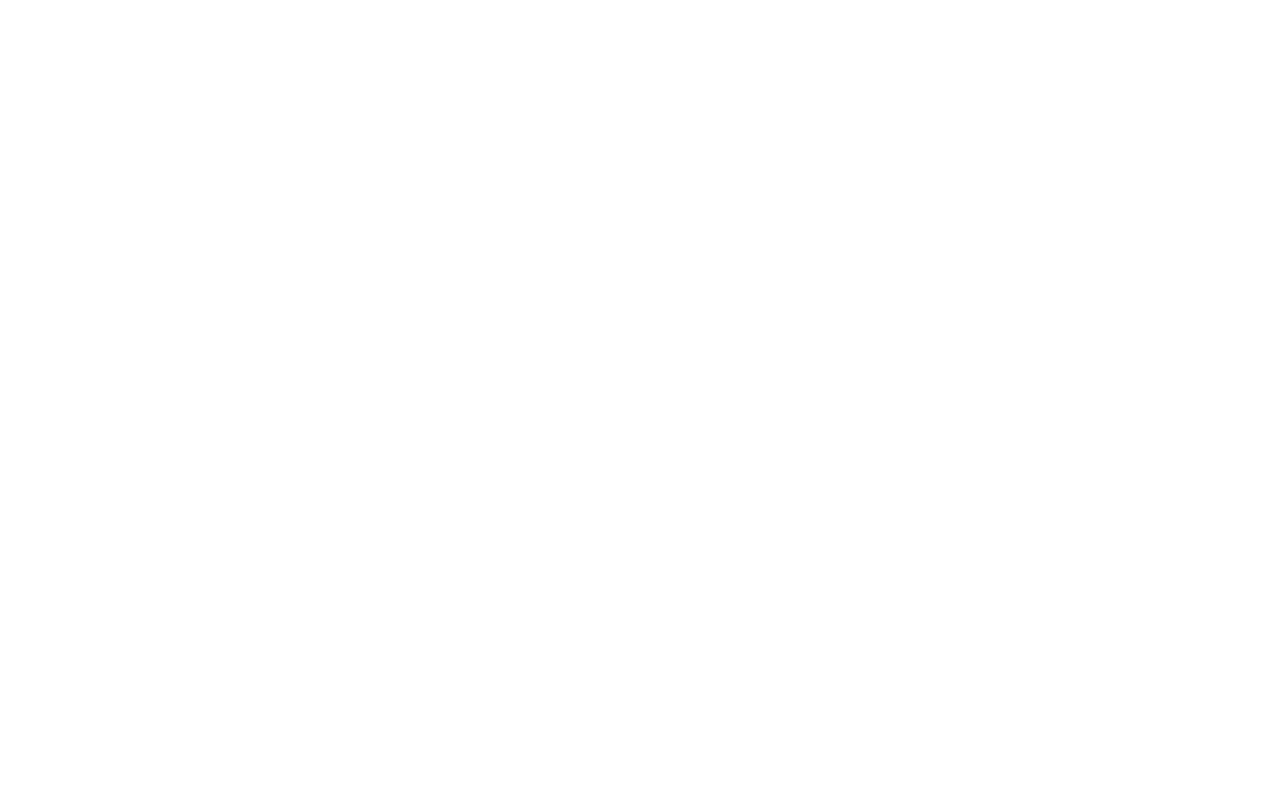
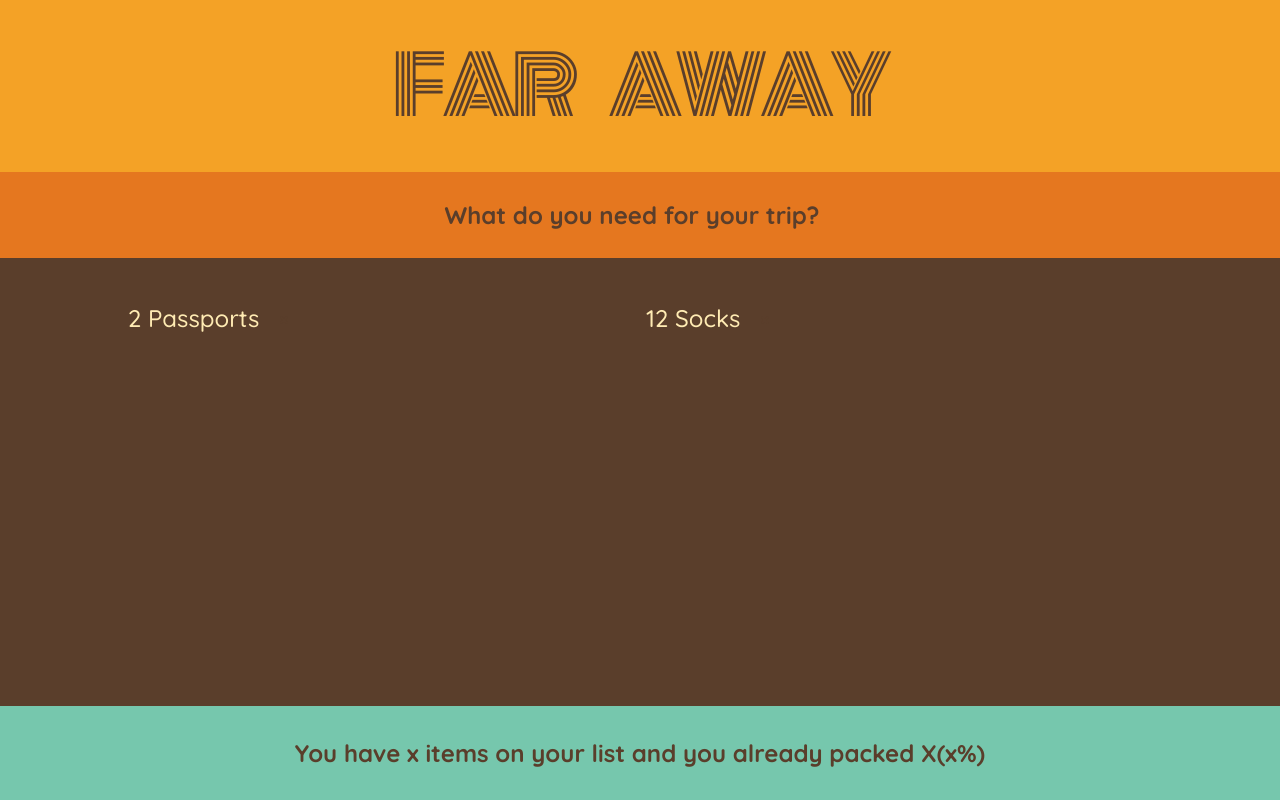
Before and after one commit to mfkfawas/travel-list-jonas-react1, a React (Create React App) app: page / in a window 1280 px wide. Built offline with nearby package versions, Linux system fonts and the light colour scheme.

Commit message:
rendering the items list

```diff
--- a/src/App.js
+++ b/src/App.js
@@ -1,10 +1,17 @@
+const initialItems = [
+  { id: 1, description: "Passports", quantity: 2, packed: false },
+  { id: 2, description: "Socks", quantity: 12, packed: false }
+];
+
 export default function App() {
-  <div className="app">
-    <Logo />
-    <Form />
-    <PackingList />
-    <Stats />
-  </div>;
+  return (
+    <div className="app">
+      <Logo />
+      <Form />
+      <PackingList />
+      <Stats />
+    </div>
+  );
 }
 
 function Logo() {
@@ -14,17 +21,38 @@
 function Form() {
   return (
     <div className="add-form">
-      <h1>What do you need for your trip?</h1>
+      <h3>What do you need for your trip?</h3>
     </div>
   );
 }
 
 function PackingList() {
-  <div className="list">LIST</div>;
+  return (
+    <div className="list">
+      <ul>
+        {initialItems.map(item => (
+          <Item item={item} />
+        ))}
+      </ul>
+    </div>
+  );
+}
+
+function Item({ item }) {
+  return (
+    <li>
+      <span style={item.packed ? { textDecoration: "line-through" } : {}}>
+        {item.quantity} {item.description}
+      </span>
+      <button>&times;</button>
+    </li>
+  );
 }
 
 function Stats() {
   return (
-    <footer>You have x items on your list and you already packed X(x%)</footer>
+    <footer className="stats">
+      You have x items on your list and you already packed X(x%)
+    </footer>
   );
 }
```
Also changed, not shown: src/index.css (+0 -7 lines).
